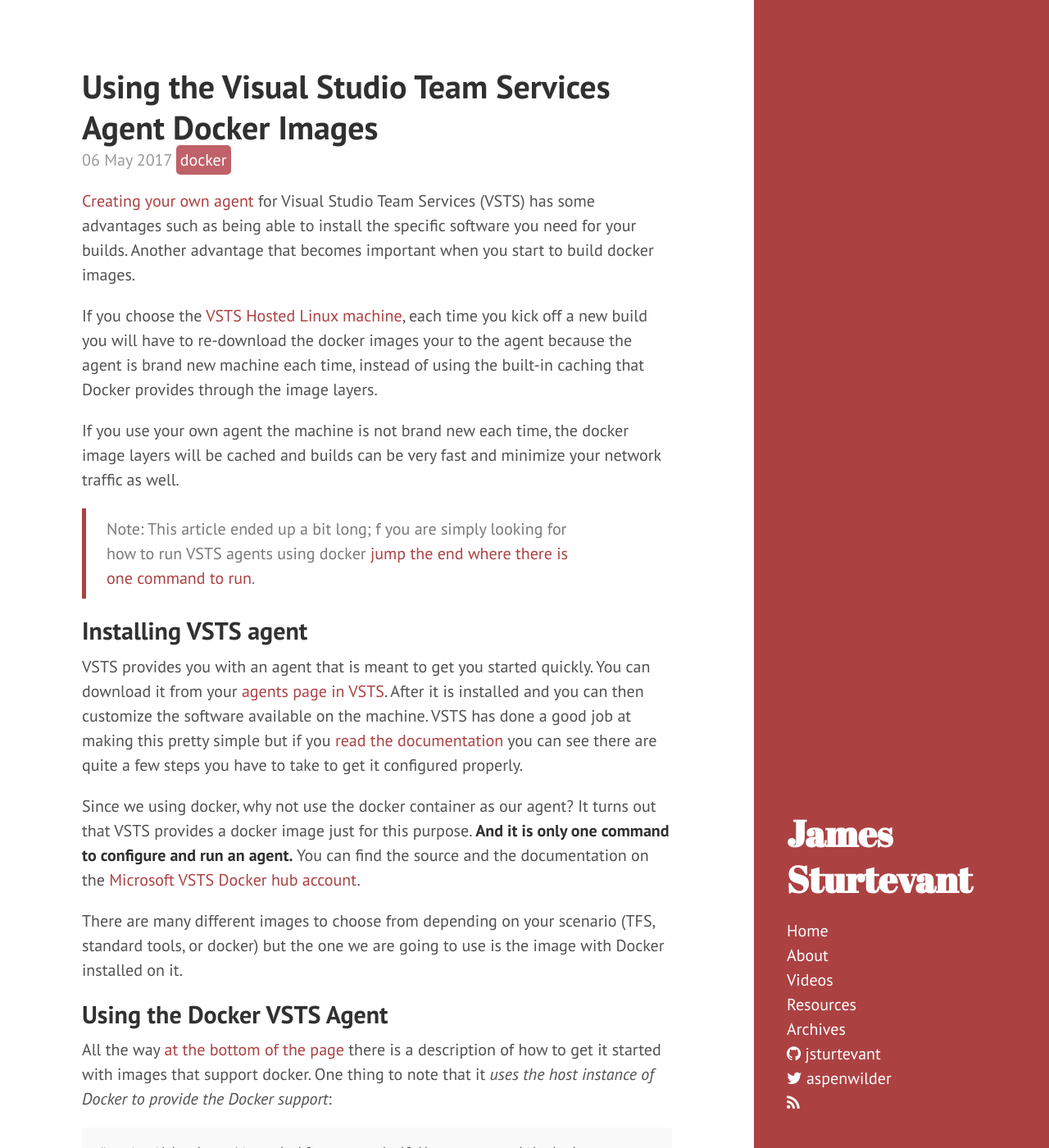
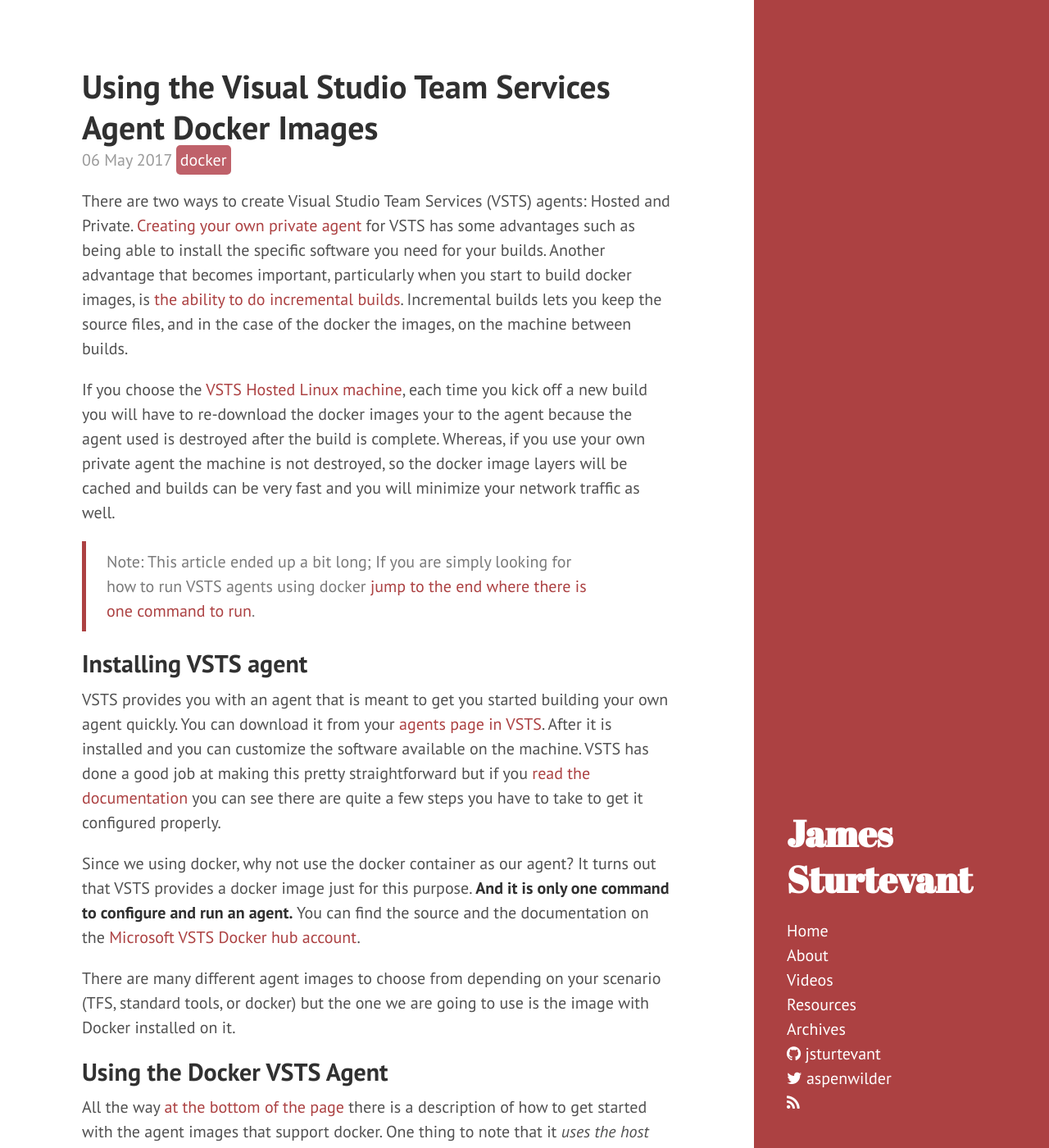
Before and after one commit to jsturtevant/jsturtevant.github.io, a Jekyll site: the page built from _posts/2017-05-06-Using-the-VSTS-Docker-Agent.md, in a window 1280 px wide and 1400 px high. Shown: the whole window at 82% size. Built offline with Jekyll 4.4.1, drawn with Linux system fonts in a browser that asks for light colours; nearby versions of some CDN libraries; comment, search, counter and statistics services are not loaded; some of the changed text lies outside the part shown.

Commit message:
fixed wording

````diff
--- a/_posts/2017-05-06-Using-the-VSTS-Docker-Agent.md
+++ b/_posts/2017-05-06-Using-the-VSTS-Docker-Agent.md
@@ -7,23 +7,21 @@ categories:
   - VSTS
 ---
 
-[Creating your own agent](https://www.visualstudio.com/en-us/docs/build/concepts/agents/agents#install) for Visual Studio Team Services (VSTS) has some advantages such as being able to install the specific software you need for your builds.  Another advantage that becomes important when you start to build docker images.
+There are two ways to create Visual Studio Team Services (VSTS) agents: Hosted and Private.  [Creating your own private agent](https://www.visualstudio.com/en-us/docs/build/concepts/agents/agents#install) for VSTS has some advantages such as being able to install the specific software you need for your builds.  Another advantage that becomes important, particularly when you start to build docker images, is [the ability to do incremental builds](https://www.visualstudio.com/en-us/docs/build/concepts/agents/hosted#capabilities-and-limitations). Incremental builds lets you keep the source files, and in the case of the docker the images, on the machine between builds.
 
-If you choose the [VSTS Hosted Linux machine](https://www.visualstudio.com/en-us/docs/build/concepts/agents/agents#hosted-agents), each time you kick off a new build you will have to re-download the docker images your to the agent because the agent is brand new machine each time, instead of using the built-in caching that Docker provides through the image layers.
+If you choose the [VSTS Hosted Linux machine](https://www.visualstudio.com/en-us/docs/build/concepts/agents/agents#hosted-agents), each time you kick off a new build you will have to re-download the docker images your to the agent because the agent used is destroyed after the build is complete.  Whereas, if you use your own private agent the machine is not destroyed, so the docker image layers will be cached and builds can be very fast and you will minimize your network traffic as well.
 
-If you use your own agent the machine is not brand new each time, the docker image layers will be cached and builds can be very fast and minimize your network traffic as well.
-
-> Note: This article ended up a bit long; f you are simply looking for how to run VSTS agents using docker [jump the end where there is one command to run](#agent-that-supports-using-containers-to-build-source).
+> Note: This article ended up a bit long; If you are simply looking for how to run VSTS agents using docker [jump to the end where there is one command to run](#agent-that-supports-using-containers-to-build-source).
 
 ## Installing VSTS agent
-VSTS provides you with an agent that is meant to get you started quickly.  You can download it from your [agents page in VSTS](https://www.visualstudio.com/en-us/docs/build/actions/agents/v2-linux#download-and-configure-the-agent).  After it is installed and you can then customize the software available on the machine.  VSTS has done a good job at making this pretty simple but if you [read the documentation](https://www.visualstudio.com/en-us/docs/build/actions/agents/v2-linux#learn-about-agents) you can see there are quite a few steps you have to take to get it configured properly.
+VSTS provides you with an agent that is meant to get you started building your own agent quickly.  You can download it from your [agents page in VSTS](https://www.visualstudio.com/en-us/docs/build/actions/agents/v2-linux#download-and-configure-the-agent).  After it is installed and you can customize the software available on the machine.  VSTS has done a good job at making this pretty straightforward but if you [read the documentation](https://www.visualstudio.com/en-us/docs/build/actions/agents/v2-linux#learn-about-agents) you can see there are quite a few steps you have to take to get it configured properly.
 
 Since we using docker, why not use the docker container as our agent?  It turns out that VSTS provides a docker image just for this purpose. **And it is only one command to configure and run an agent.**  You can find the source and the documentation on the [Microsoft VSTS Docker hub account](https://hub.docker.com/r/microsoft/vsts-agent/).
 
-There are many different images to choose from depending on your scenario (TFS, standard tools, or docker) but the one we are going to use is the image with Docker installed on it.
+There are many different agent images to choose from depending on your scenario (TFS, standard tools, or docker) but the one we are going to use is the image with Docker installed on it.
 
 ## Using the Docker VSTS Agent
-All the way [at the bottom of the page](https://hub.docker.com/r/microsoft/vsts-agent/) there is a description of how to get it started with images that support docker.  One thing to note that it *uses the host instance of Docker to provide the Docker support*:
+All the way [at the bottom of the page](https://hub.docker.com/r/microsoft/vsts-agent/) there is a description of how to get started with the agent images that support docker.  One thing to note that it *uses the host instance of Docker to provide the Docker support*:
 
 ```
 # note this doesn't work if you are building source with docker
@@ -35,7 +33,7 @@ docker run \
   -it microsoft/vsts-agent:ubuntu-16.04-docker-1.11.2
 ```
 
-This works for most things but if you using docker containers to build your project (and you should be considering it... it is even going to be [supported soon through multi-stage docker builds](http://blog.alexellis.io/mutli-stage-docker-builds/)), you may end up with some error like:
+This works for some things but if you using docker containers to build your source (and you should be considering it... it is even going to be [supported soon through multi-stage docker builds](http://blog.alexellis.io/mutli-stage-docker-builds/)), you may end up with some error like:
 
 ```
 2017-04-14T01:38:00.2586250Z �[36munit-tests_1     |�[0m MSBUILD : error MSB1009: Project file does not exist.
@@ -47,7 +45,7 @@ and
 2017-04-14T01:38:03.0135350Z Service 'build-image' failed to build: lstat obj/Docker/publish/: no such file or directory
 ```
 
-You get these errors because the source code is downloaded into the docker container but then when you run the docker container your running in the context of the host (because the image uses docker on the host file), which doesn't have your files.
+You get these errors because the source code is downloaded into the agent docker container but then when you run the docker container from inside the agent, the container runs in the context of the host because the image uses docker on the host machine (that's what the line ```-v /var/run/docker.sock:/var/run/docker.sock``` does), which doesn't have your files.
 
 ## Agent that supports using Containers to build source
 Finally, we come to the part you are most interested in.  How do we actually set up one of these agents and avoid the above errors?
@@ -63,9 +61,9 @@ docker run -e VSTS_ACCOUNT=<youraccountname>  \
   -v /var/vsts:/var/vsts -d \ microsoft/vsts-agent:ubuntu-16.04-docker-17.03.0-ce-standard
 ```
 
-The important command there is ```-e VSTS_WORK=/var/vsts``` which tells the agent to do all the work in the ```/var/vsts``` folder.  Then finally volume mounting the folder with ```-v /var/vsts:/var/vsts``` enables you to run docker containers inside the VSTS agent and still see all the files.
+The important command here is ```-e VSTS_WORK=/var/vsts``` which tells the agent to do all the work in the ```/var/vsts``` folder.  Then volume mounting the folder with ```-v /var/vsts:/var/vsts``` enables you to run docker containers inside the VSTS agent and still see all the files.
 
 > Note: you should change the image name above to the one most recent or the version you need
 
 ## Conclusion
-Using the VSTS Docker Agents enables you to create and register agents with minimal configuration and ease.  If you are using Docker containers inside the Docker Agent to build source files you will need to add the ```VSTS_WORK``` environment variable to get it to build properly.
+Using the VSTS Docker Agents enables you to create and register agents with minimal configuration and ease.  If you are using Docker containers inside the VSTS Docker Agent to build source files you will need to add the ```VSTS_WORK``` environment variable to get it to build properly.
````
